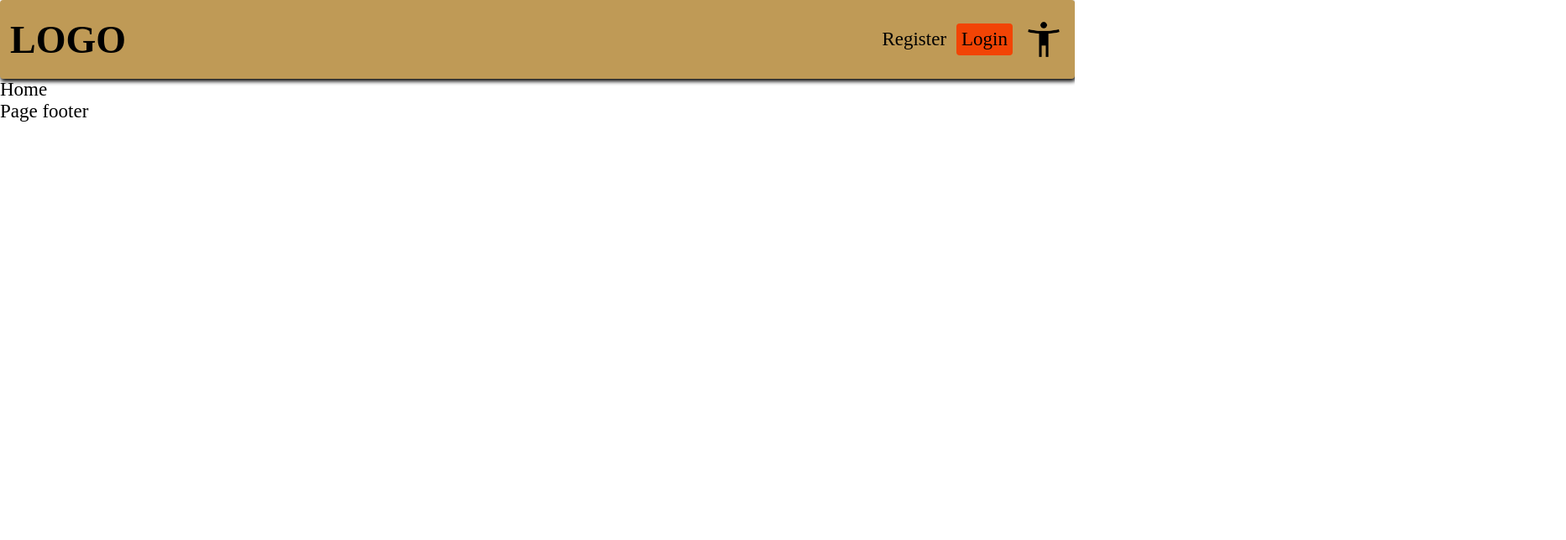
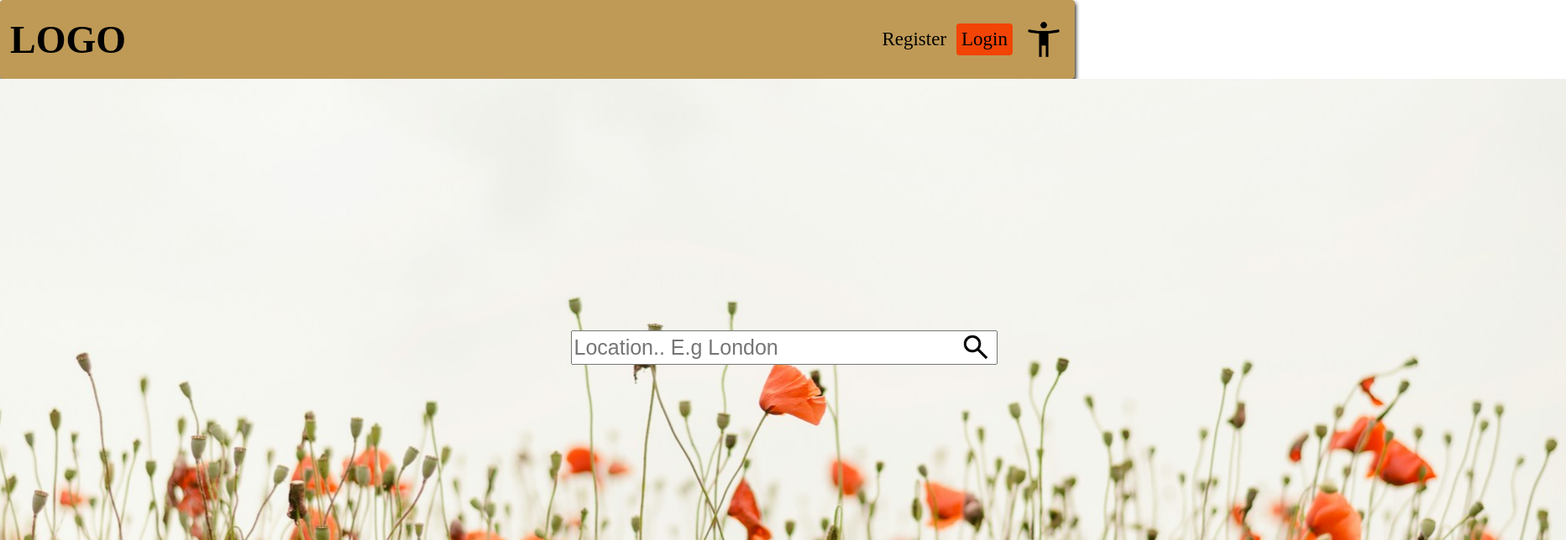
Before and after one commit to Dnash1290/mock_2, a React (Create React App) app: page / in a window 1280 px wide. Shown: the top 644 px of the page at 84% size, 1865 px wide, since content can reach past the window. Built offline with nearby package versions, Linux system fonts and the light colour scheme.

Commit message:
added search box for loaction

```diff
--- a/src/Components/PageBody/PageFooter.js
+++ b/src/Components/PageBody/PageFooter.js
@@ -3,7 +3,7 @@ import "./PageFooter.css"
 export default function PageFooter(){
     return(
         <>
-            Page footer
+            <div id="footer-page" >Page footer</div>
         </>
     )
 }
--- a/src/Components/PageBody/PageHeader.css
+++ b/src/Components/PageBody/PageHeader.css
@@ -1,3 +1,8 @@
+a{
+    text-decoration: none;
+    color: black;
+}
+
 #PageHeader{
     display: flex;
 
@@ -17,10 +22,6 @@
         gap: 12px;
         display: flex;
 
-        a{
-            text-decoration: none;
-            color: black;
-        }
     }
 }
 
--- a/src/Components/PageBody/PageHeader.js
+++ b/src/Components/PageBody/PageHeader.js
@@ -5,7 +5,7 @@ import personIcon from "../Images/Icons/accessibility.png"
 export default function PageHeader() {
     return (
         <div id="PageHeader">
-            <h1>LOGO</h1>
+            <h1><a href="/"> LOGO</a></h1>
             <div>
                 <a href="/register">Register</a>
                 <a id="login-button" href="/login">Login</a>
--- a/src/Pages/Home/Home.css
+++ b/src/Pages/Home/Home.css
@@ -0,0 +1,36 @@
+#home-search{
+    display: flex;
+
+    height: 1000px;
+    width: 1865px;
+    background-image: url("../../Components/Images/Home_search_banner.jpg");
+    background-position: bottom;
+    justify-content: center;
+}
+
+.search-form{
+    margin-top: 300px;
+    display:flex;
+
+    input{
+        font-size: 25px;
+        width: 500px;
+        height: 35px;
+    }
+
+    button{
+        text-decoration: none;
+        height: 38px;
+        width: 48px;
+        background-image: url("../../Components/Images/Icons/search_28dp_000000_FILL0_wght400_GRAD0_opsz24.png");
+        background-repeat: no-repeat;
+        background-position: center;
+        background-size: contain;
+        background-color: white;
+
+        border: none;
+        margin-left: -50px;
+        margin-top: 1px;
+    }
+
+}
--- a/src/Pages/Home/Home.js
+++ b/src/Pages/Home/Home.js
@@ -1,10 +1,25 @@
 import "./Home.css"
+import { useState } from "react";
+
 
 export default function Home(){
+    const [searchLocation, setSearchLocation] = useState("");
 
     return(
-        <>
-        Home
-        </>
+        <div id="home-search">
+            <form className="search-form">
+                <input
+                    type="text"
+                    placeholder="Location.. E.g London"
+                    value={searchLocation}
+                    onChange={(e) => setSearchLocation(e.target.value)}
+                />
+                <button type="submit" onClick={
+                    () => alert(searchLocation)
+                }>
+
+                </button>
+            </form>
+        </div>
     );
 }
```
Also changed, not shown: src/Components/Images/Icons/search_28dp_000000_FILL0_wght400_GRAD0_opsz24.png (added).
